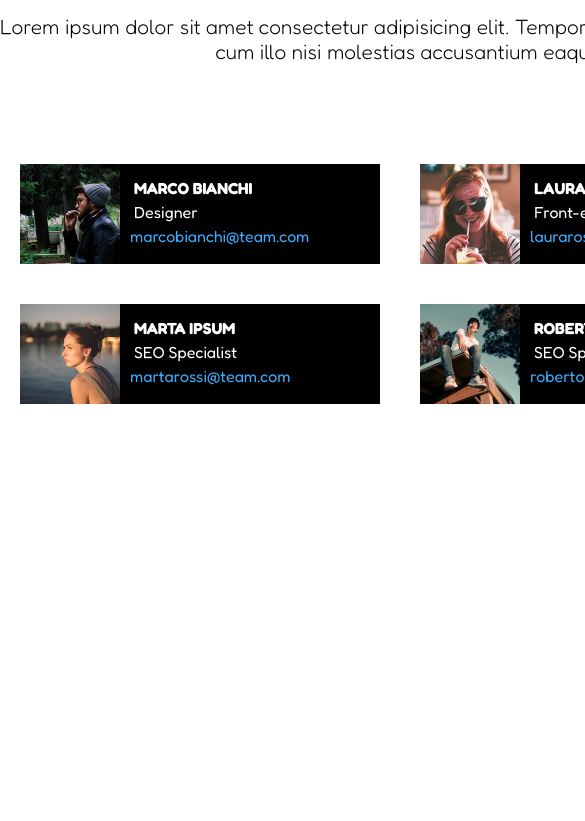
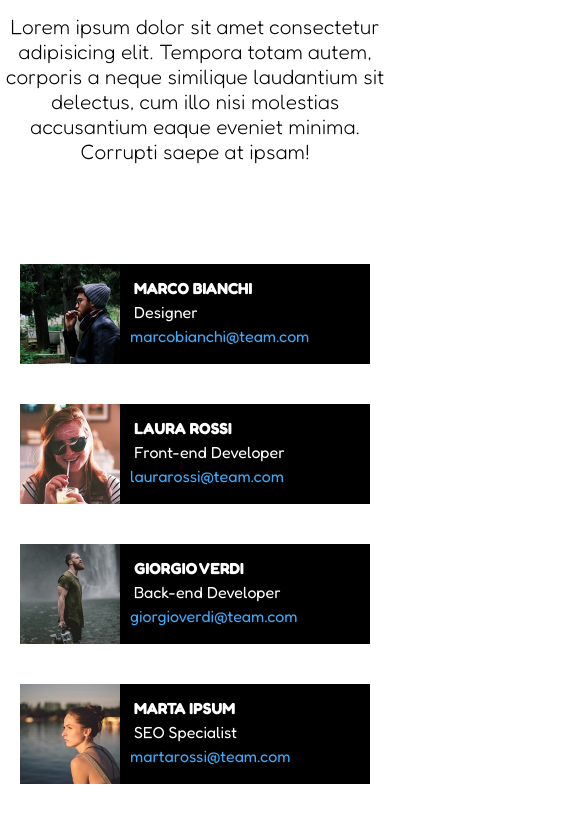
Before and after one commit to nicolaparutto/js-our-team, a plain HTML site: page index.html in a window 390 px wide. Shown: the part 154-975 px from the top of the page, 585 px wide, since content can reach past the window. Before the commit the page ends 844 px from the top, so only its background shows below. Drawn offline with Linux system fonts and the light colour scheme.

Commit message:
feat(bonus): add responsive layout

```diff
--- a/assets/css/style.css
+++ b/assets/css/style.css
@@ -20,7 +20,7 @@ body{
 
 .container{
    margin: 0 auto;
-   width: 1200px;
+   max-width: 1200px;
 }
 
 .text-center{
@@ -31,6 +31,7 @@ body{
 /* header style */
 div.title{
    margin: 80px 0px;
+   width: 100%;
 }
 
 .title h1{
@@ -88,3 +89,30 @@ div.card{
 .card-text p.mail{
    color: #3DABFB;
 }
+
+
+
+/* responsive media queries */
+@media (max-width: 1200px){
+   .container{
+      max-width: 1000px;
+   }
+}
+
+@media (max-width: 1000px){
+   .container{
+      max-width: 800px;
+   }
+   div.card-col{
+      width: calc(100% / 2);
+   }
+}
+
+@media (max-width: 750px){
+   .container{
+      max-width: 550px;
+   }
+   div.card-col{
+      width: calc(100% / 1);
+   }
+}
```
